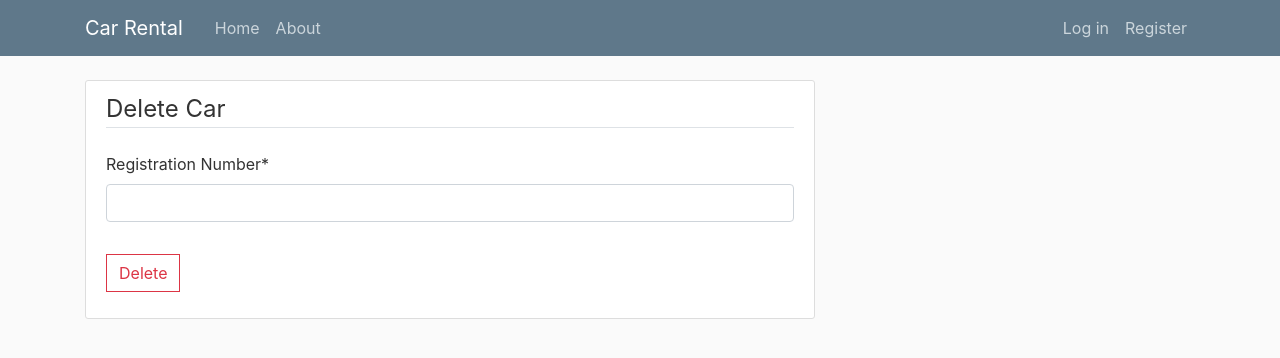
After one commit to affan-ansari/car_rental, a Django app: page /delete_car in a window 1280 px wide. The commit adds this page. Shown: the top 358 px of the page. Run offline with Django 3.2, Linux system fonts and the light colour scheme; some libraries are stand-ins or nearby versions.

Commit message:
delete car BL implemented

```diff
--- a/agency/business_logic/agency.py
+++ b/agency/business_logic/agency.py
@@ -6,3 +6,6 @@ class Agency:
 
     def add_car(self,reg_no,make,model,body_type,engine_capacity,seats,color,transmission,fuel,image):
         self.cars.add_car(reg_no,make,model,body_type,engine_capacity,seats,color,transmission,fuel,image)
+
+    def delete_car(self,reg_no):
+        return self.cars.delete_car(reg_no)
--- a/agency/forms.py
+++ b/agency/forms.py
@@ -10,6 +10,9 @@ class RegisterCarForm(forms.ModelForm):
             'transmission', 'fuel', 'image'
         ]
 
+class SearchCarForm(forms.Form):
+    reg_no = forms.CharField(label="Registration Number", max_length=25)
+
 class RegisterDriverForm(forms.ModelForm):
     class Meta:
         model = DRIVER
--- a/agency/templates/agency/base.html
+++ b/agency/templates/agency/base.html
@@ -31,8 +31,8 @@
                         {% if user.is_authenticated %}
                             <a class="nav-item nav-link" href="{% url 'profile' %}">Profile</a>
                             <a class="nav-item nav-link" href="{% url 'logout' %}">Log out</a>
-                            <a class="nav-item nav-link" href="{% url 'agency-register-car' %}">Add Car</a>
-                            <a class="nav-item nav-link" href="{% url 'agency-register-driver' %}">Add Driver</a>
+                            <a class="nav-item nav-link" href="{% url 'agency-manage-cars' %}">Manage Cars</a>
+                            <a class="nav-item nav-link" href="{% url 'agency-manage-drivers' %}">Manage Drivers</a>
                         {% else %}
                             <a class="nav-item nav-link" href="{% url 'login' %}">Log in</a>
                             <a class="nav-item nav-link" href="{% url 'register' %}">Register</a>
@@ -54,7 +54,7 @@
                 {% endif %}
                 {% block content %}{% endblock %}
             </div>
-            <div class="col-md-4">
+            {% comment %} <div class="col-md-4">
                 <div class="content-section">
                     <h3>Our Sidebar</h3>
                     <p class='text-muted'>You can put any information here you'd like.
@@ -66,7 +66,7 @@
                         </ul>
                     </p>
                 </div>
-            </div>
+            </div> {% endcomment %}
         </div>
       </main>
 
--- /dev/null
+++ b/agency/templates/agency/delete_car.html
@@ -0,0 +1,17 @@
+{% extends "agency/base.html" %}
+{% load crispy_forms_tags %}
+
+{% block content %}
+    <div class="content-section">
+        <form method="POST">
+            {% csrf_token %}
+            <fieldset class="form-group">
+                <legend class="border-bottom mb-4"> Delete Car </legend>
+                {{ form|crispy }}
+            </fieldset>
+            <div class="form-group">
+                <button class="btn btn-outline-danger" type="submit"> Delete</button>
+            </div>
+        </form>
+    </div>
+{% endblock content %}
--- a/agency/urls.py
+++ b/agency/urls.py
@@ -5,4 +5,7 @@ urlpatterns = [
     path('', views.home, name='agency-home'),
     path('register_car', views.register_car, name='agency-register-car'),
     path('register_driver', views.register_driver, name='agency-register-driver'),
+    path('manage_cars', views.manage_cars, name='agency-manage-cars'),
+    path('manage_drivers', views.manage_drivers, name='agency-manage-drivers'),
+    path('delete_car', views.delete_car, name='agency-delete-car'),
 ]
--- a/agency/views.py
+++ b/agency/views.py
@@ -1,9 +1,8 @@
 from django.shortcuts import render,redirect
 from django.contrib import messages
-from django.http import HttpResponse
 from .business_logic.agency import Agency
 from .models import CAR
-from .forms import RegisterCarForm,RegisterDriverForm
+from .forms import RegisterCarForm,RegisterDriverForm,SearchCarForm
 
 controller = Agency()
 
@@ -12,6 +11,27 @@ def home(request):
         'cars': CAR.objects.all()
     }
     return render(request, 'agency/home.html', context)
+
+def manage_cars(request):
+    return render(request, 'agency/manage_cars.html')
+
+def manage_drivers(request):
+    return render(request, 'agency/manage_drivers.html')
+
+def delete_car(request):
+    if request.method == 'POST':
+        form = SearchCarForm(request.POST)
+        if form.is_valid():
+            reg_no = form.cleaned_data["reg_no"]
+            is_deleted = controller.delete_car(reg_no)
+            if is_deleted == True:
+                messages.success(request, f'Car deleted successfully!')
+            else:
+                messages.info(request, f'Car does not exist!')
+            return redirect ('agency-delete-car')
+    else:
+        form = SearchCarForm()
+    return render(request,'agency/delete_car.html',{'form': form})
 
 def register_car(request):
     if request.method == 'POST':
```
Also changed, not shown: agency/business_logic/car_list.py (+14 -8 lines), agency/templates/agency/home.html (+13 -63 lines), agency/templates/agency/manage_cars.html (added, +14 -0 lines), agency/templates/agency/manage_drivers.html (added, +14 -0 lines), db.sqlite3, media/car_pics/cultus.jpeg (added), media/car_pics/hyundai-santro-plus-3-2002-43639564.jpg, media/car_pics/hyundai-santro-plus-3-2002-43639564_5SfSkIO.jpg (added), media/car_pics/hyundai-santro-plus-3-2002-43639564_bXcLcm6.jpg (added).
